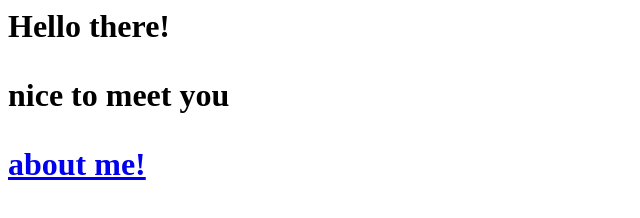
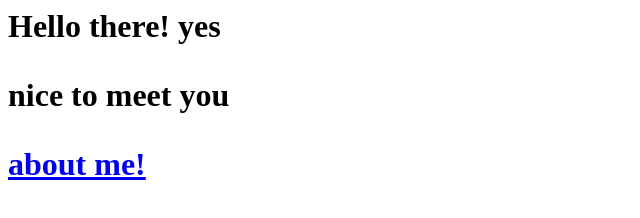
Before and after one commit to lukene1996/CodeFirst, a plain HTML site: page Index.html in a window 1280 px wide. Shown: the full height of the page, 0-640 px from the left. Drawn offline with Linux system fonts and the light colour scheme.

Commit message:
Update index name

```diff
--- a/Index.html
+++ b/Index.html
@@ -1,3 +1,3 @@
-<h1>Hello there!<h1>
+<h1>Hello there! yes<h1>
 <p> nice to meet you<p>
   <a href="about.html">about me!</a>
```
Also changed, not shown: About.html (+1 -1 lines).
